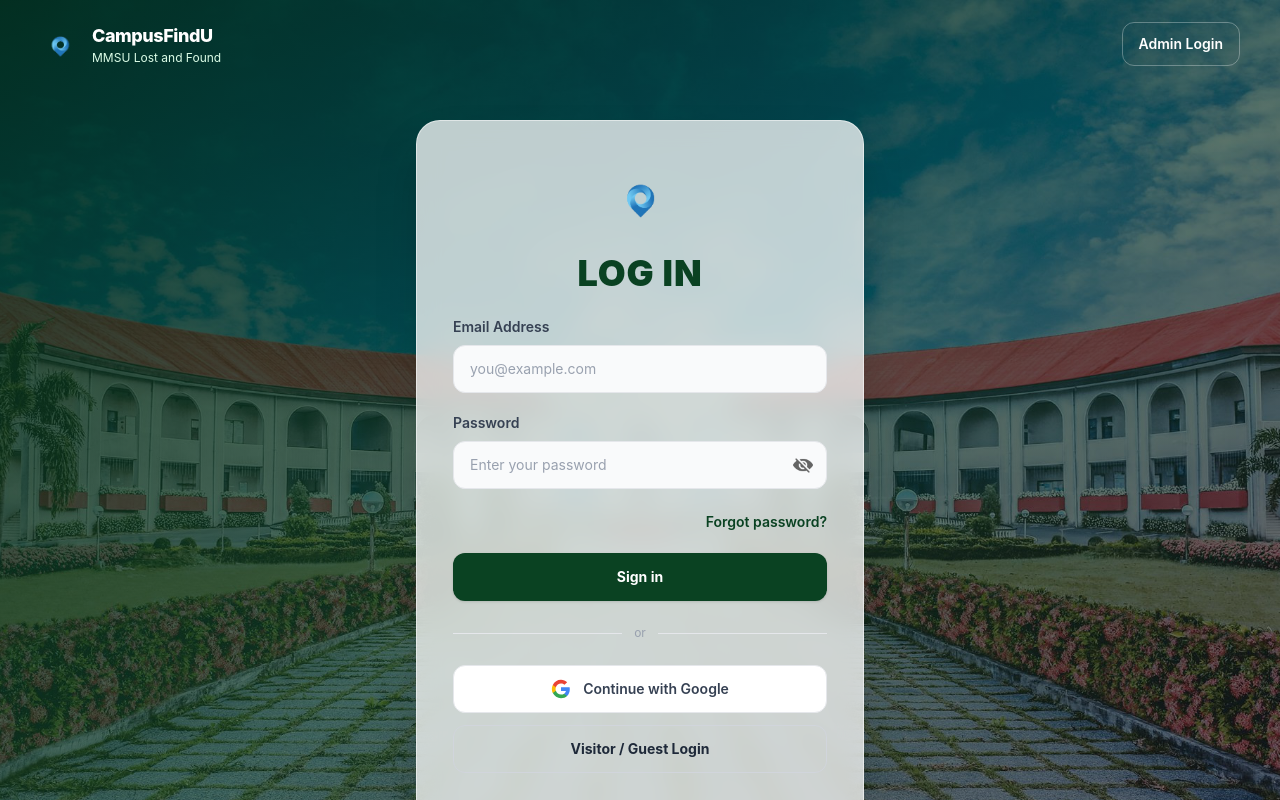
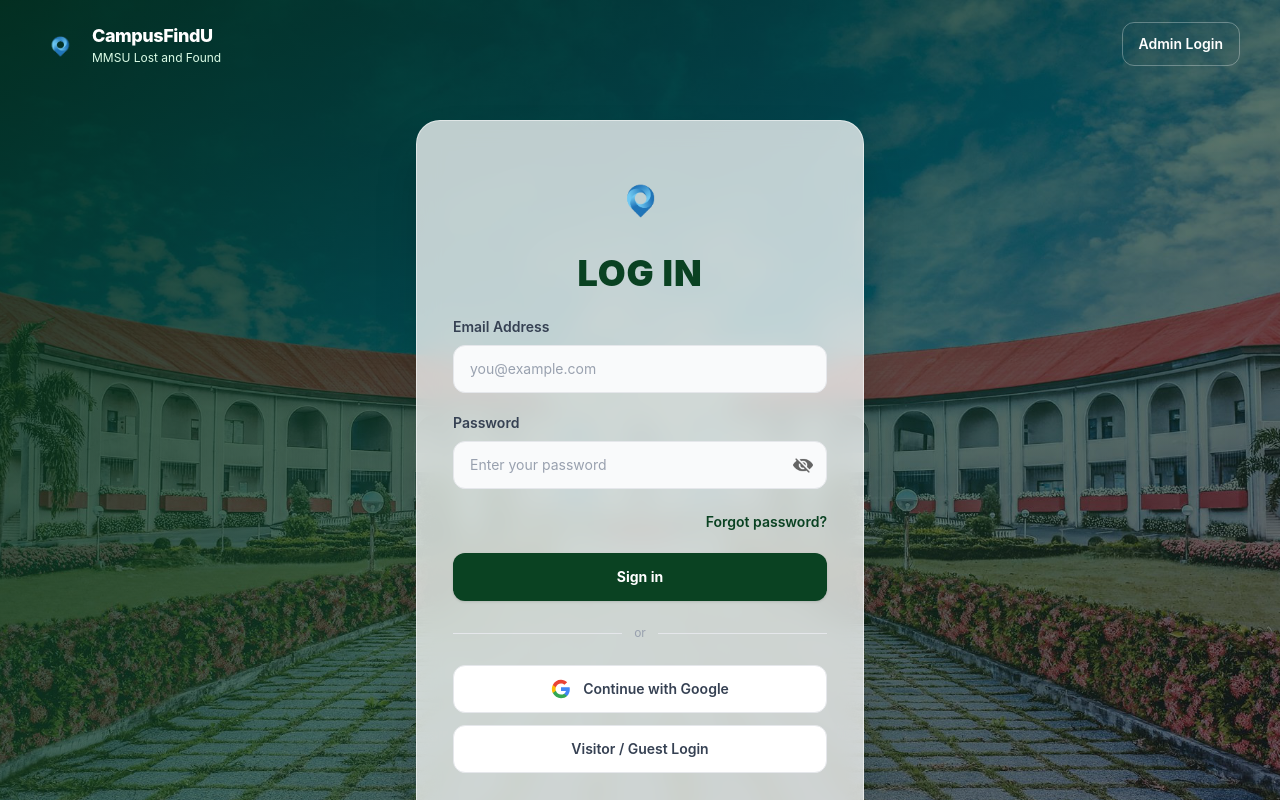
Before and after one commit to Alvieryy/CampusFindU, a React (Vite) app in the folder CampusFindU/: page /login in a window 1280 px wide. Shown: the top 800 px of the page. Built offline with nearby package versions, Linux system fonts and the light colour scheme; no server answers.

Commit message:
newly updated UI

```diff
--- a/CampusFindU/src/pages/Login.jsx
+++ b/CampusFindU/src/pages/Login.jsx
@@ -326,7 +326,7 @@ export default function Login({ adminOnly = false, guestOnly = false }) {
 
               <Link
                 to="/guest/login"
-                className="mt-3 flex min-h-12 w-full items-center justify-center rounded-xl border border-gray-300 bg-transparent px-4 py-3 text-sm font-bold text-gray-800 transition hover:bg-white/30"
+                className="mt-3 flex min-h-12 w-full items-center justify-center rounded-xl border border-gray-200 bg-white px-4 py-3 text-sm font-semibold text-gray-700 transition hover:bg-gray-50"
               >
                 Visitor / Guest Login
               </Link>
```
